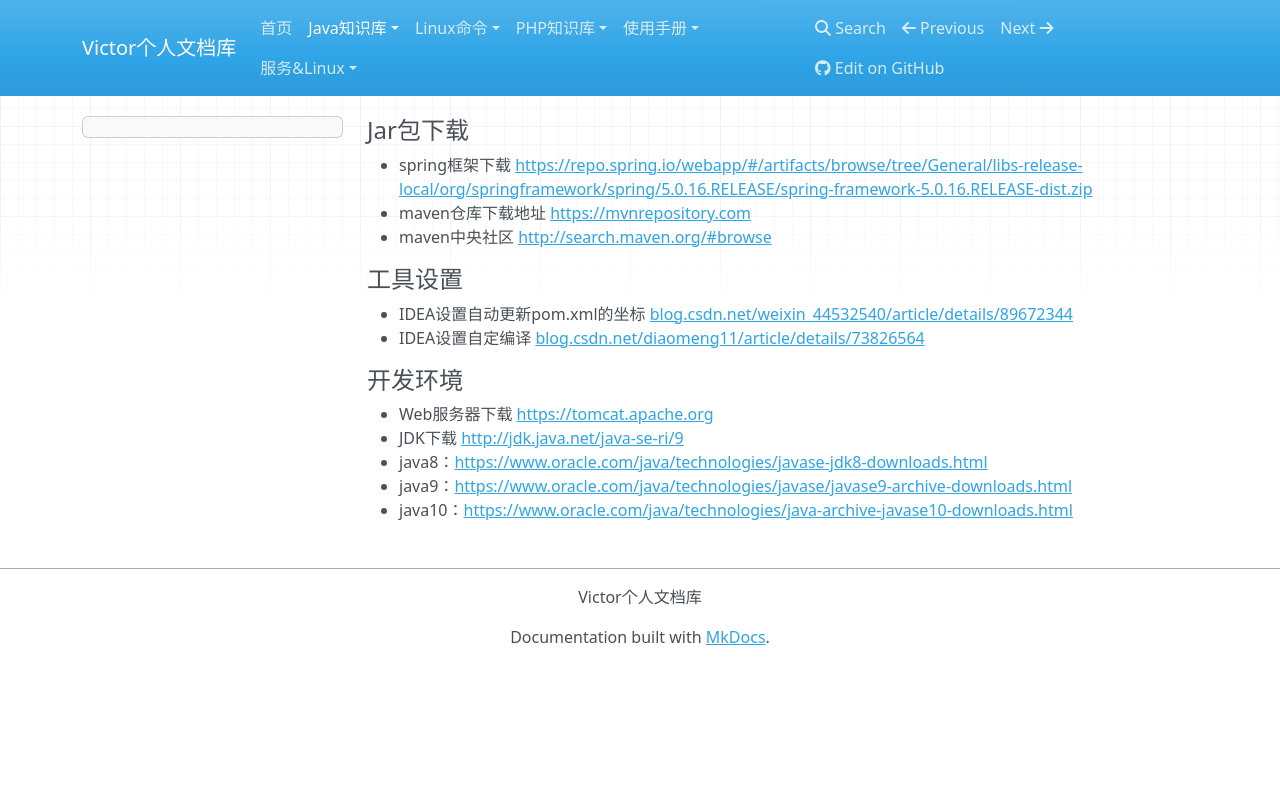
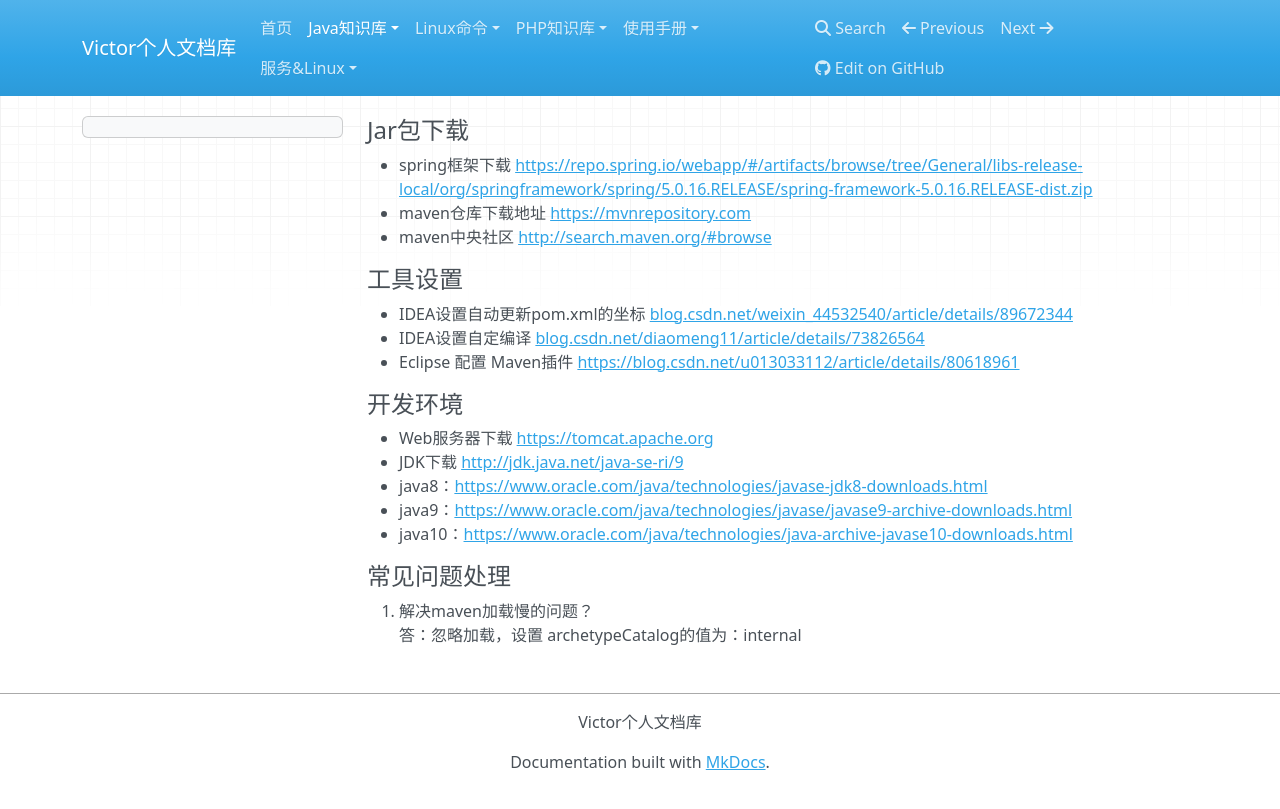
Before and after one commit to victor24680/victorDocs, an MkDocs documentation site: the page built from docs/Java知识库/开发相关jar下载地址.md, in a window 1280 px wide. Shown: the top 809 px of the page. Built offline with MkDocs 1.6.1, drawn with Linux system fonts in a browser that asks for light colours; nearby versions of some CDN libraries.

Commit message:
Eclipse配置Maven工程的问题

```diff
--- a/docs/Java知识库/开发相关jar下载地址.md
+++ b/docs/Java知识库/开发相关jar下载地址.md
@@ -10,6 +10,9 @@
 [blog.csdn.net/weixin_44532540/article/details/89672344](blog.csdn.net/weixin_44532540/article/details/89672344)
 - IDEA设置自定编译
 [blog.csdn.net/diaomeng11/article/details/73826564](blog.csdn.net/diaomeng11/article/details/73826564)
+- Eclipse 配置 Maven插件
+[https://blog.csdn.net/u013033112/article/details/80618961](https://blog.csdn.net/u013033112/article/details/80618961)
+
 
 #### 开发环境
 - Web服务器下载
@@ -19,3 +22,7 @@
 1. java8：[https://www.oracle.com/java/technologies/javase-jdk8-downloads.html](https://www.oracle.com/java/technologies/javase-jdk8-downloads.html)
 2. java9：[https://www.oracle.com/java/technologies/javase/javase9-archive-downloads.html](https://www.oracle.com/java/technologies/javase/javase9-archive-downloads.html)
 3. java10：[https://www.oracle.com/java/technologies/java-archive-javase10-downloads.html](https://www.oracle.com/java/technologies/java-archive-javase10-downloads.html)
+
+#### 常见问题处理
+1. 解决maven加载慢的问题？<br/>
+答：忽略加载，设置 archetypeCatalog的值为：internal
```
